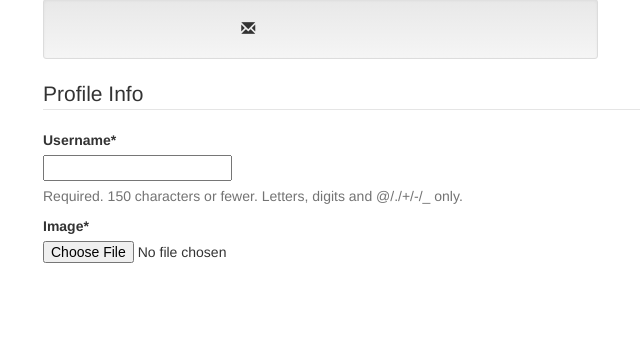
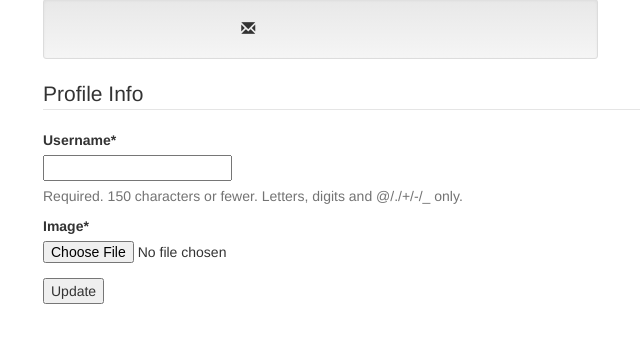
Before and after one commit to liberbell/py32, a Django app: template django_project/users/templates/users/profile.html in a window 1280 px wide. Shown: the part 51-394 px from the top of the page, without its empty margins (27-667 px from the left). Run offline with Django 3.2, Linux system fonts and the light colour scheme; the template is opened without the code that fills it: values that come from a table or form of the project are taken from there, others are empty; some libraries are stand-ins or nearby versions.

Commit message:
profile5

```diff
--- a/django_project/users/templates/users/profile.html
+++ b/django_project/users/templates/users/profile.html
@@ -22,11 +22,16 @@
             </div>
         </div>
         <form method="POST" enctype="multipart/form-data"
-        {% csrf_token %}
-        <fieldset class="form-group">
-            <legend>Profile Info</legend>
-            {{ u_form|crispy }}
-            {{ p_form|crispy }}
+            {% csrf_token %}
+            <fieldset class="form-group">
+                <legend>Profile Info</legend>
+                {{ u_form|crispy }}
+                {{ p_form|crispy }}
+            </fieldset>
+            <div class="form-group">
+                <button type="submit">Update</button>
+            </div>
+        </form>
     </div>
 {% endblock content %}
 
```
